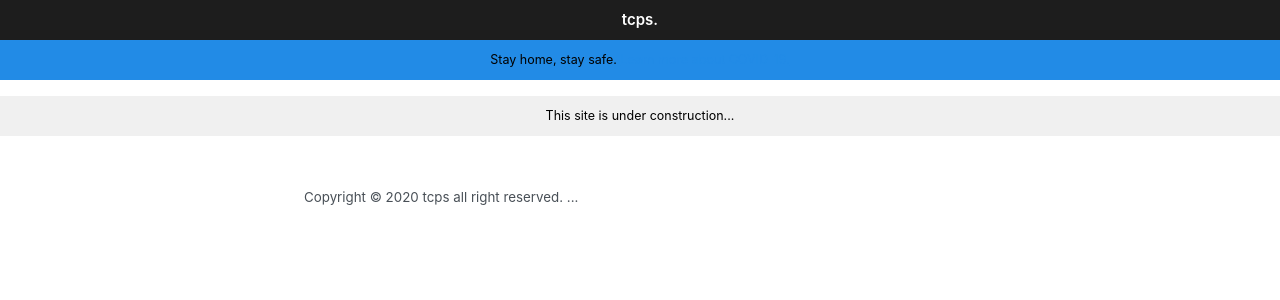
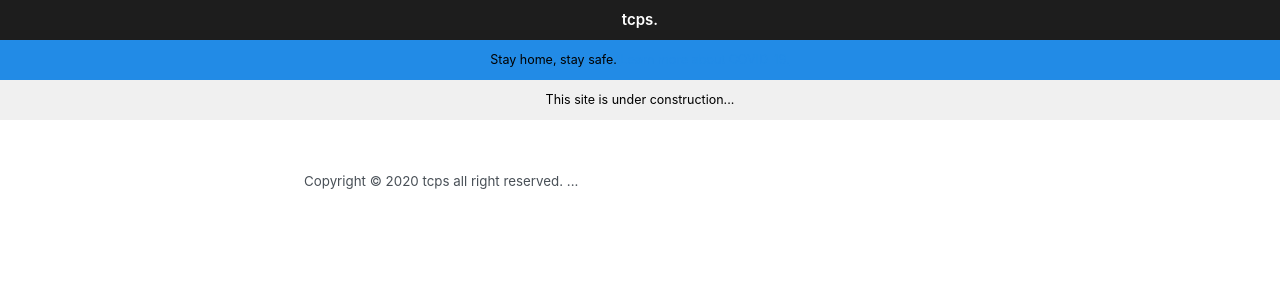
Before and after one commit to ttcps/ttcps.github.io, a Jekyll site: the page built from index.html, in a window 1280 px wide. Shown: the top 300 px of the page. Built offline with Jekyll 4.4.1, drawn with Linux system fonts in a browser that asks for light colours.

Commit message:
Update banner.html

```diff
--- a/_includes/banner.html
+++ b/_includes/banner.html
@@ -1 +1 @@
-<p style="font-size:12.5px;line-height: 40px;background-color: {{ include.background-color | default: "#f0f0f0" }};color: {{ include.color | default: "#000000" }};text-align: center;">{{ include.text }}</p>
+<p style="font-size:12.5px;line-height: 40px;background-color: {{ include.background-color | default: "#f0f0f0" }};color: {{ include.color | default: "#000000" }};text-align: center; margin: 0px;">{{ include.text }}</p>
```
